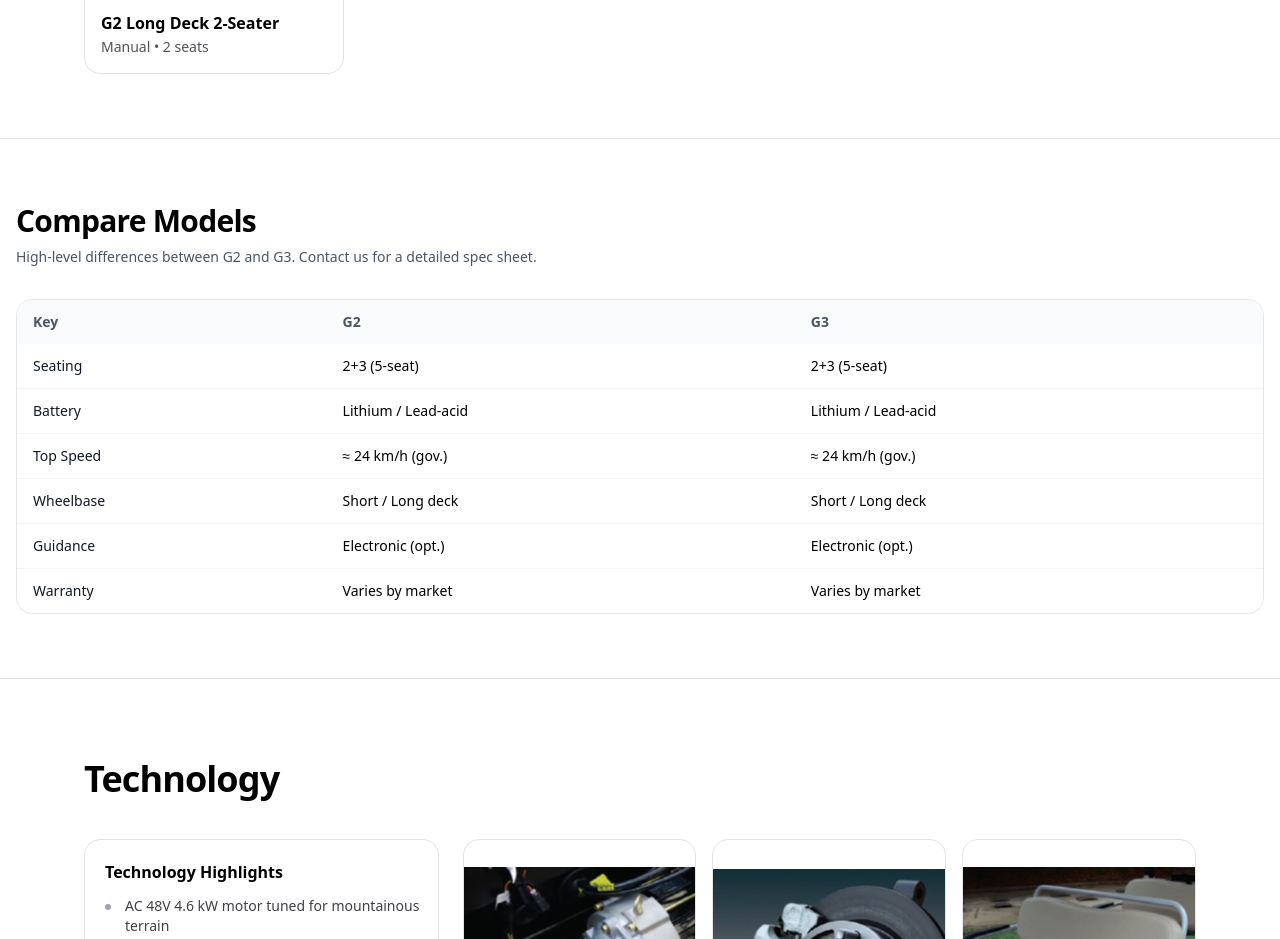
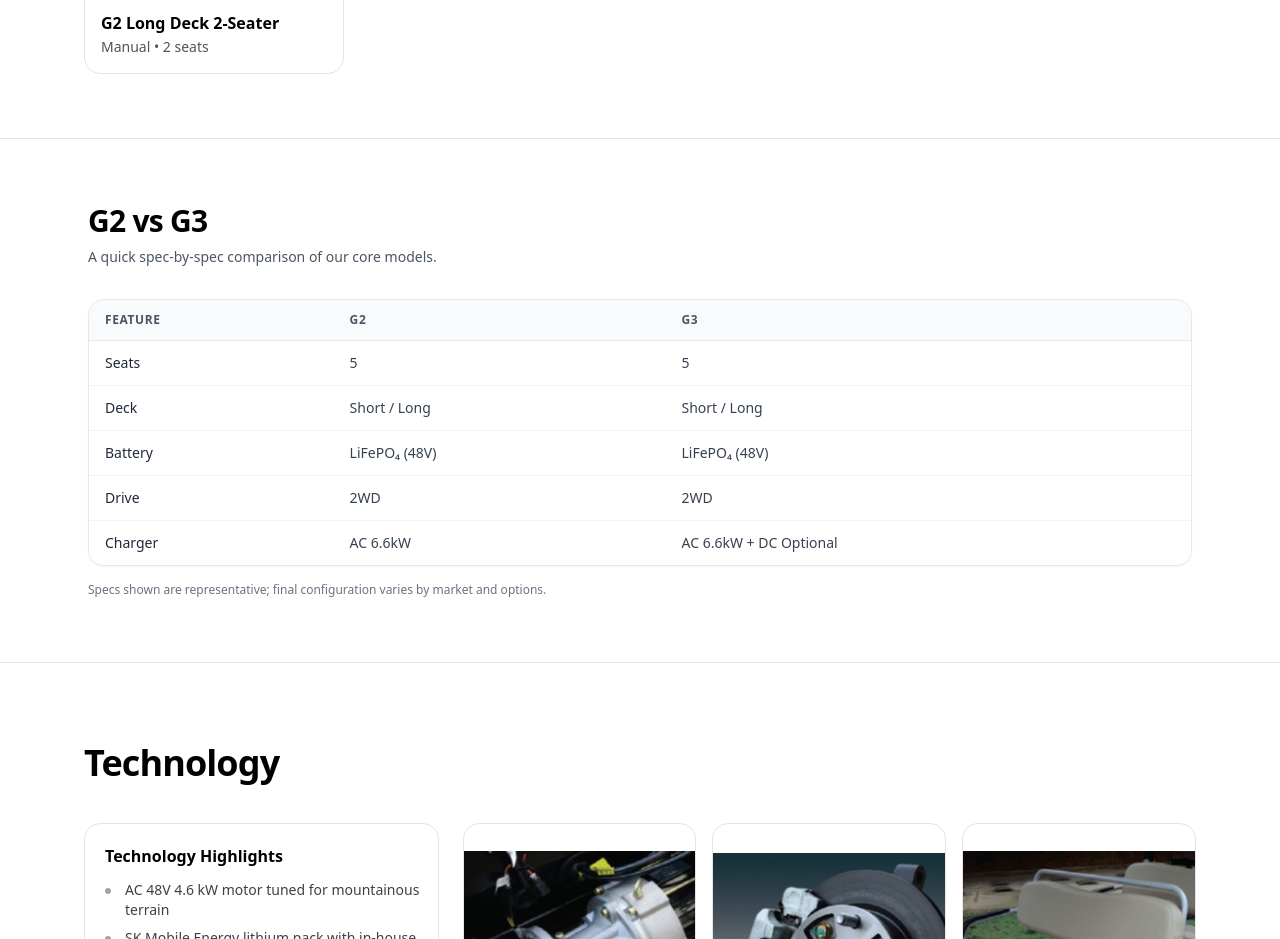
Before and after one commit to Aproglobal/apro-global-site, a React (Vite) app: page / in a window 1280 px wide. Shown: the part 1900-2839 px from the top of the page. Built offline with nearby package versions, Linux system fonts and the light colour scheme.

Commit message:
Update CompareTable.tsx

```diff
--- a/src/components/CompareTable.tsx
+++ b/src/components/CompareTable.tsx
@@ -1,56 +1,68 @@
 import React from "react";
 
-type Row = { key: string; g2: string; g3: string };
+type Row = {
+  feature: string;
+  g2: string;
+  g3: string;
+};
 
-const rows: Row[] = [
-  { key: "Seating", g2: "2+3 (5-seat)", g3: "2+3 (5-seat)" },
-  { key: "Battery", g2: "Lithium / Lead-acid", g3: "Lithium / Lead-acid" },
-  { key: "Top Speed", g2: "≈ 24 km/h (gov.)", g3: "≈ 24 km/h (gov.)" },
-  { key: "Wheelbase", g2: "Short / Long deck", g3: "Short / Long deck" },
-  { key: "Guidance", g2: "Electronic (opt.)", g3: "Electronic (opt.)" },
-  { key: "Warranty", g2: "Varies by market", g3: "Varies by market" },
+const ROWS: Row[] = [
+  { feature: "Seats", g2: "5", g3: "5" },
+  { feature: "Deck", g2: "Short / Long", g3: "Short / Long" },
+  { feature: "Battery", g2: "LiFePO₄ (48V)", g3: "LiFePO₄ (48V)" },
+  { feature: "Drive", g2: "2WD", g3: "2WD" },
+  { feature: "Charger", g2: "AC 6.6kW", g3: "AC 6.6kW + DC Optional" },
 ];
 
-function CompareTable() {
+export default function CompareTable() {
   return (
-    <section id="compare" className="w-full bg-white">
-      <div className="mx-auto max-w-7xl px-4 py-16">
-        <div className="mb-8">
-          <h2 className="text-2xl md:text-3xl font-bold tracking-tight">
-            Compare Models
-          </h2>
+    <section className="w-full bg-white">
+      <div className="mx-auto max-w-6xl px-6 py-16">
+        <header className="mb-8">
+          <h2 className="text-3xl font-bold tracking-tight">G2 vs G3</h2>
           <p className="mt-2 text-sm text-gray-600">
-            High-level differences between G2 and G3. Contact us for a detailed
-            spec sheet.
+            A quick spec-by-spec comparison of our core models.
           </p>
-        </div>
+        </header>
 
-        <div className="overflow-x-auto rounded-2xl border border-gray-200">
-          <table className="min-w-[640px] w-full text-left">
-            <thead className="bg-gray-50 text-gray-600 text-sm">
+        <div className="overflow-x-auto rounded-2xl border border-gray-200 shadow-sm">
+          <table className="min-w-full divide-y divide-gray-200">
+            <thead className="bg-gray-50">
               <tr>
-                <th className="px-4 py-3 font-semibold">Key</th>
-                <th className="px-4 py-3 font-semibold">G2</th>
-                <th className="px-4 py-3 font-semibold">G3</th>
+                <th className="px-4 py-3 text-left text-xs font-semibold uppercase tracking-wider text-gray-600">
+                  Feature
+                </th>
+                <th className="px-4 py-3 text-left text-xs font-semibold uppercase tracking-wider text-gray-600">
+                  G2
+                </th>
+                <th className="px-4 py-3 text-left text-xs font-semibold uppercase tracking-wider text-gray-600">
+                  G3
+                </th>
               </tr>
             </thead>
-            <tbody className="divide-y divide-gray-100 text-sm">
-              {rows.map((r) => (
-                <tr key={r.key}>
-                  <td className="px-4 py-3 font-medium text-gray-900">
-                    {r.key}
+            <tbody className="divide-y divide-gray-100 bg-white">
+              {ROWS.map((r) => (
+                <tr key={r.feature}>
+                  <td className="whitespace-nowrap px-4 py-3 text-sm font-medium text-gray-800">
+                    {r.feature}
                   </td>
-                  <td className="px-4 py-3">{r.g2}</td>
-                  <td className="px-4 py-3">{r.g3}</td>
+                  <td className="whitespace-nowrap px-4 py-3 text-sm text-gray-700">
+                    {r.g2}
+                  </td>
+                  <td className="whitespace-nowrap px-4 py-3 text-sm text-gray-700">
+                    {r.g3}
+                  </td>
                 </tr>
               ))}
             </tbody>
           </table>
         </div>
+
+        <p className="mt-4 text-xs text-gray-500">
+          Specs shown are representative; final configuration varies by market and
+          options.
+        </p>
       </div>
     </section>
   );
 }
-
-export default CompareTable;
-export { CompareTable };
```
